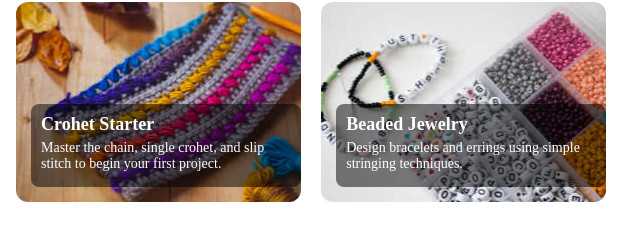
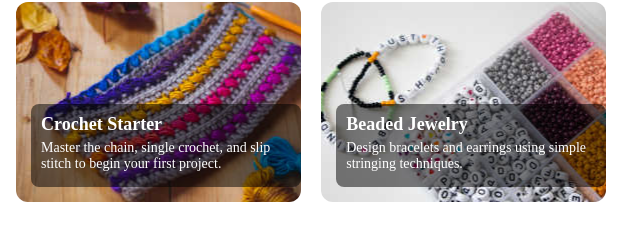
Before and after one commit to SamanthaSu512/craftnest-frontend, a plain HTML site: page tutorials/tutorials.html in a window 1280 px wide. Shown: the part 282-522 px from the top of the page, 634-1274 px from the left. Drawn offline with Linux system fonts and the light colour scheme.

Commit message:
Fix Minor Mistakes

```diff
--- a/tutorials/tutorials.html
+++ b/tutorials/tutorials.html
@@ -3,7 +3,7 @@
 <head>
 	<meta charset="UTF-8">
 	<meta name="viewport" content="width=device-width, initial-scale=1.0">
-	<script src="../jscode.js"> </script>
+	<script src="../scripts/jscode.js"> </script>
 	<link rel="stylesheet" type="text/css" href="../styles/main.css">
 	<title> CraftNest Tutorials </title>
 </head>
@@ -59,8 +59,8 @@
 				<figure>
 				<span role="img" aria-label="A crohet item"> </span>
 				<figcaption class="text-block">
-					<h2>Crohet Starter</h2>
-					<p>Master the chain, single crohet, and slip stitch to begin your first project.</p>
+					<h2>Crochet Starter</h2>
+					<p>Master the chain, single crochet, and slip stitch to begin your first project.</p>
 				</figcaption>
 				</figure>
 			</article>
@@ -70,7 +70,7 @@
 				<span role="img" aria-label="beaded bracelets"> </span>
 				<figcaption class="text-block">
 					<h2>Beaded Jewelry</h2>
-					<p>Design bracelets and errings using simple stringing techniques.</p>
+					<p>Design bracelets and earrings using simple stringing techniques.</p>
 				</figcaption>
 				</figure>
 			</article>
```
Also changed, not shown: contact/contact.html (+1 -1 lines), index.html (+2 -2 lines), market/market.html (+1 -1 lines), materials/materials.html (+1 -1 lines), README.txt, scripts/jscode.js (renamed from jscode.js), 2 other files.
